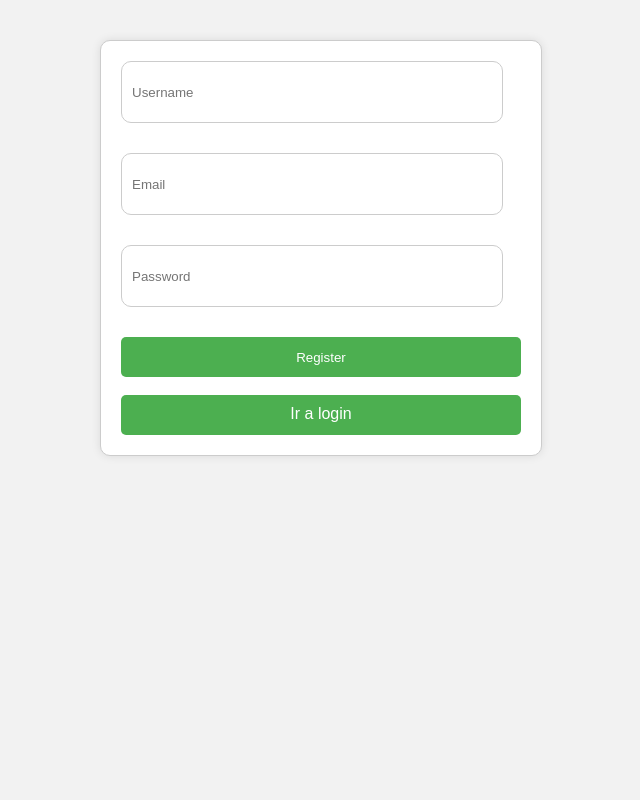
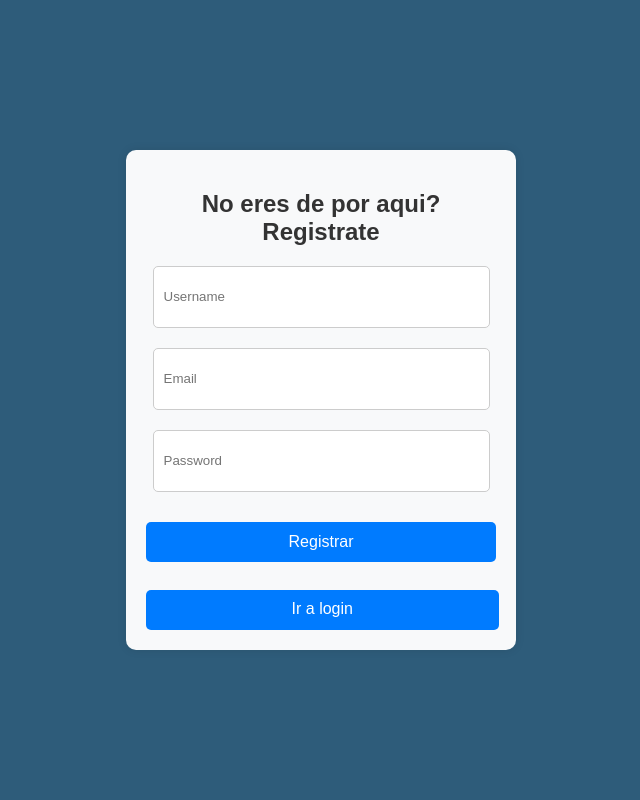
Before and after one commit to ssntizer/eskate, a CodeIgniter 4 app: the page made by app/Views/register.php in a window 1280 px wide. Shown: the whole page, without its empty margins (319-959 px from the left). Run offline with PHP 8.4 and a stand-in for CodeIgniter, Linux system fonts and the light colour scheme; the template is opened without the code that fills it, so the values that code supplies are empty; some libraries are stand-ins or nearby versions.

Commit message:
Nuevas vistas en login y register

```diff
--- a/app/Views/register.php
+++ b/app/Views/register.php
@@ -8,80 +8,102 @@
         /* Estilos generales */
         body {
             font-family: Arial, sans-serif;
-            background-color: #f2f2f2;
+            background-color: #2e5c7a; /* Color de fondo de la página */
+            display: flex;
+            justify-content: center;
+            align-items: center;
+            height: 100vh; /* Altura completa de la ventana */
+            margin: 0;
         }
 
         /* Estilos del formulario */
         .register-form {
-            width: 400px;
-            margin: 40px auto;
-            padding: 20px;
-            border: 1px solid #ccc;
-            border-radius: 10px;
-            box-shadow: 0 0 10px rgba(0, 0, 0, 0.1);
-            background-color: #fff;
+            width: 350px; /* Ancho del formulario */
+            padding: 20px; /* Espaciado interno */
+            border-radius: 10px; /* Bordes redondeados */
+            box-shadow: 0 0 10px rgba(0, 0, 0, 0.1); /* Sombra */
+            background-color: #f8f9fa; /* Color de fondo del formulario */
+            text-align: center; /* Alinear texto al centro */
+        }
+
+        /* Estilos del mensaje de éxito */
+        .register-form h2 {
+            margin-bottom: 20px; /* Margen inferior */
+            color: #333; /* Color del texto */
         }
 
         /* Estilos de los campos de entrada */
         .register-form input[type="text"], .register-form input[type="email"], .register-form input[type="password"] {
-            width: 90%;
-            height: 40px;
-            margin-bottom: 30px;
-            padding: 10px;
-            border: 1px solid #ccc;
-            border-radius: 10px;
+            width: 90%; /* Ancho del campo de entrada */
+            height: 40px; /* Altura del campo de entrada */
+            margin-bottom: 20px; /* Margen inferior */
+            padding: 10px; /* Espaciado interno */
+            border: 1px solid #ccc; /* Borde del campo */
+            border-radius: 5px; /* Bordes redondeados */
         }
 
         /* Estilos del botón de envío */
         .register-form button[type="submit"] {
-            width: 100%;
-            height: 40px;
-            padding: 10px;
-            border: none;
-            border-radius: 5px;
-            background-color: #4CAF50;
-            color: #fff;
-            cursor: pointer;
+            width: 100%; /* Ancho completo */
+            height: 40px; /* Altura del botón */
+            padding: 10px; /* Espaciado interno */
+            border: none; /* Sin borde */
+            border-radius: 5px; /* Bordes redondeados */
+            background-color: #007bff; /* Color de fondo */
+            color: #fff; /* Color del texto */
+            cursor: pointer; /* Cursor de puntero */
+            font-size: 16px; /* Tamaño de fuente */
+            text-align: center; /* Alinear texto al centro */
+            display: block; /* Mostrar como bloque */
+            margin-top: 10px; /* Margen superior */
         }
 
         /* Efectos de hover en el botón de envío */
         .register-form button[type="submit"]:hover {
-            background-color: #3e8e41;
+            background-color: #0056b3; /* Color de fondo en hover */
         }
 
         /* Estilos del enlace de login */
-        #bl {
-            display: inline-block; /* Para ajustar el tamaño del enlace como un botón */
-            width: 95%; /* Para que tenga el mismo ancho que el botón de registro */
-            height: 20px; /* Altura del enlace igual a la del botón de registro */
-            padding: 10px;
-            border: none;
-            border-radius: 5px;
-            background-color: #4CAF50; /* Mismo color de fondo que el botón de registro */
-            color: #fff;
-            text-align: center; /* Centrar el texto dentro del enlace */
-            text-decoration: none; /* Eliminar el subrayado del enlace */
-
+        .register-form a#bl {
+            display: inline-block; /* Mostrar como bloque en línea */
+            width: 95%; /* Ancho del enlace */
+            height: 20px; /* Altura del enlace */
+            padding: 10px; /* Espaciado interno */
+            border: none; /* Sin borde */
+            border-radius: 5px; /* Bordes redondeados */
+            background-color: #007bff; /* Color de fondo */
+            color: #fff; /* Color del texto */
+            text-align: center; /* Alinear texto al centro */
+            text-decoration: none; /* Sin subrayado */
+            margin-top: 10px; /* Margen superior */
         }
 
         /* Efectos de hover en el enlace de login */
-        #bl:hover {
-            background-color: #3e8e41; /* Mismo color de fondo al pasar el ratón */
+        .register-form a#bl:hover {
+            background-color: #0056b3; /* Color de fondo en hover */
+        }
+
+        /* Estilos de error */
+        .error {
+            color: #e74c3c; /* Color del texto de error */
+            font-size: 14px; /* Tamaño de fuente */
+            margin-bottom: 20px; /* Margen inferior */
         }
     </style>
 </head>
 
 <body>
     <div class="register-form">
+        <h2>No eres de por aqui? Registrate</h2>
         <?= session()->getFlashdata('success') ?>
         <form method="post" action="<?= site_url('registerUser') ?>">
-            <input type="text" name="username" placeholder="Username">
-            <input type="email" name="email" placeholder="Email">
-            <input type="password" name="password" placeholder="Password">
-            <button type="submit">Register</button>
+            <input type="text" name="username" placeholder="Username" required>
+            <input type="email" name="email" placeholder="Email" required>
+            <input type="password" name="password" placeholder="Password" required>
+            <button type="submit">Registrar</button>
         </form>
         <br>
-        <center><a id="bl" href="<?= site_url('login') ?>">Ir a login</a></center>
+        <a id="bl" href="<?= site_url('login') ?>">Ir a login</a>
     </div>
 </body>
 </html>
```
Also changed, not shown: app/Common.php (deleted, +0 -15 lines), app/Views/login.php (+44 -23 lines), app/Views/style.css (deleted, +0 -63 lines), app/index.html (deleted, +0 -11 lines), 7 other files.
